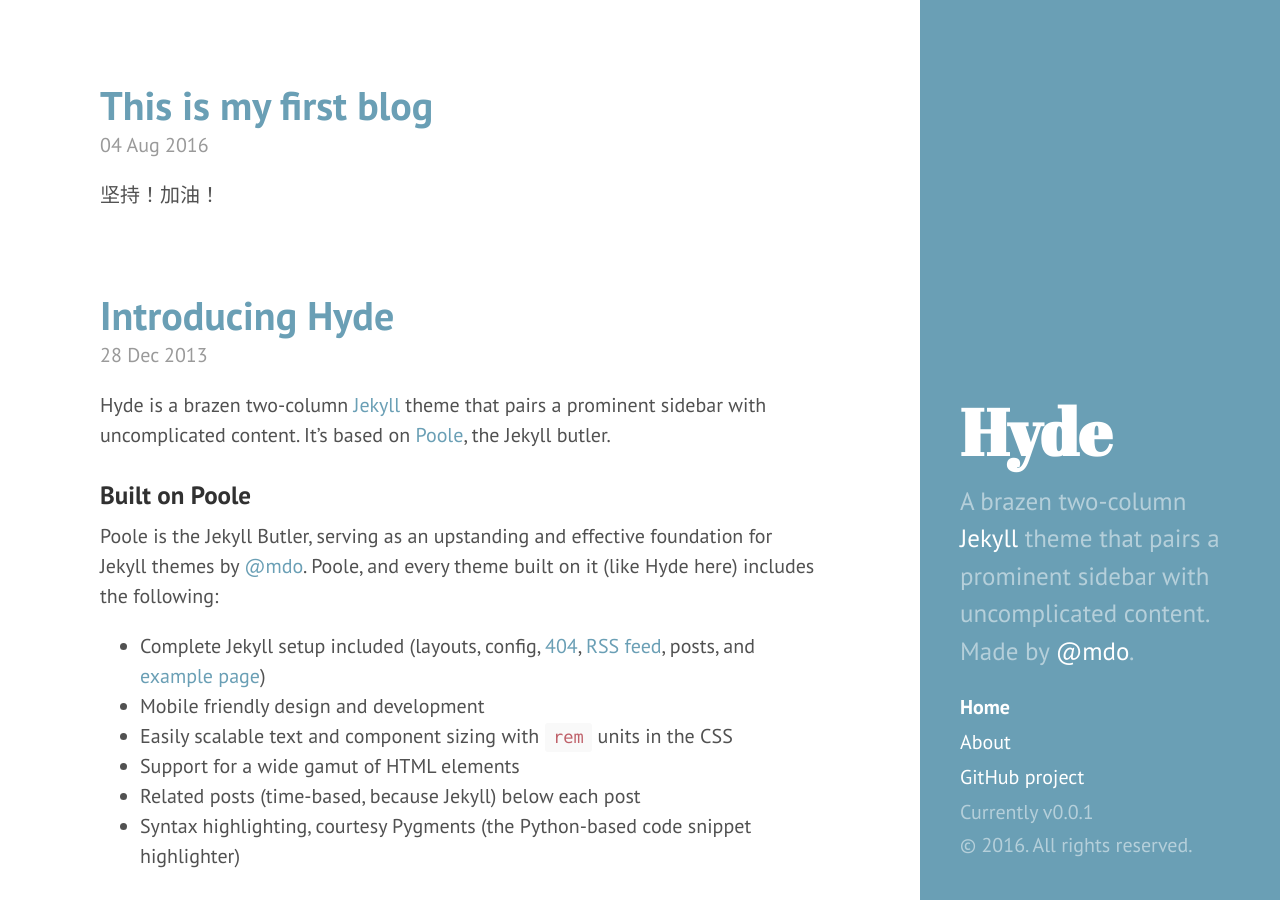
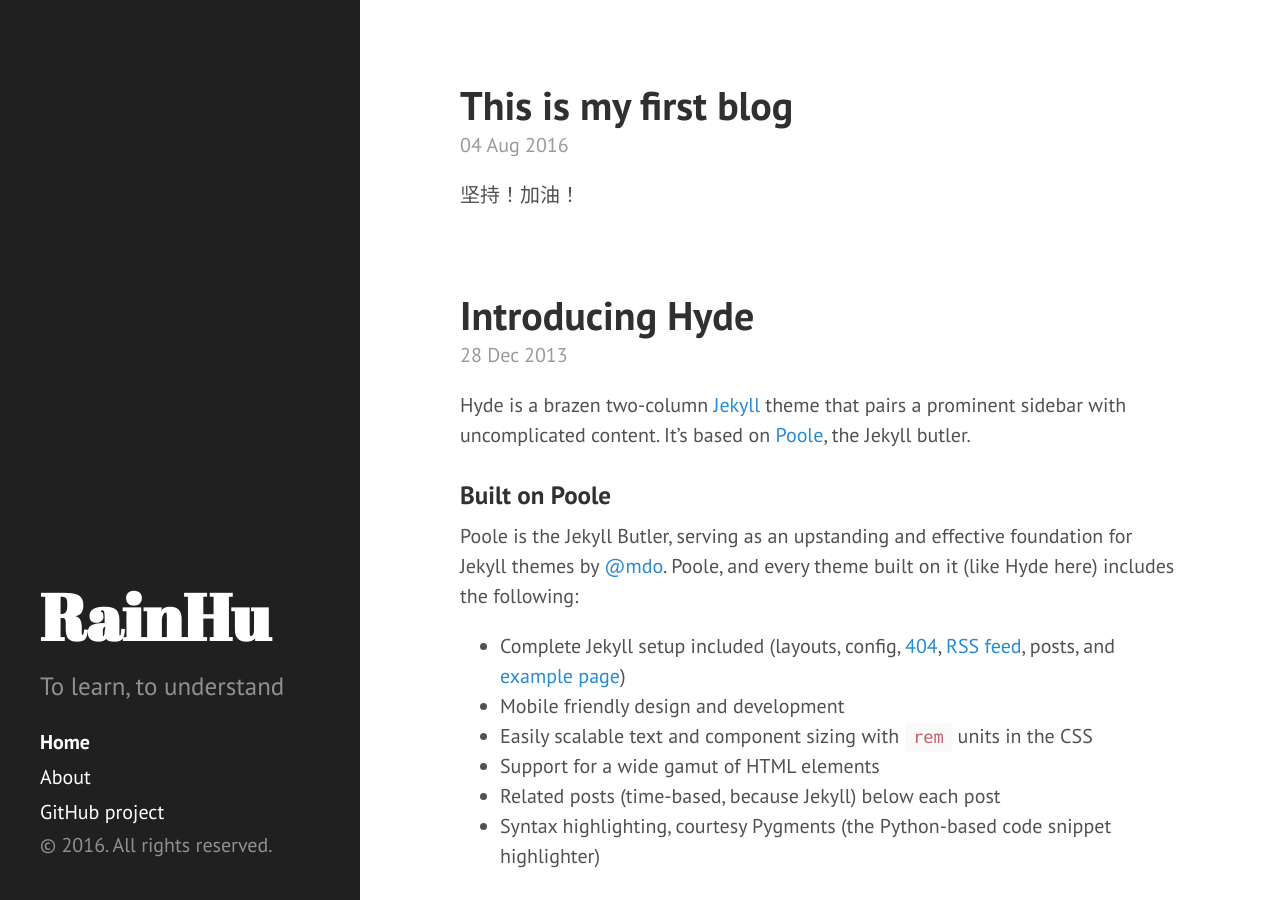
Before and after one commit to rainhu/rainhu.github.io, a Jekyll site: the page built from index.html, in a window 1280 px wide and 900 px high. Built offline with Jekyll 4.4.1, drawn with Linux system fonts in a browser that asks for light colours; Markdown is read by kramdown in place of the engine named in the settings; the list of posts is cut into pages by our own code.

Commit message:
update web

```diff
--- a/_config.yml
+++ b/_config.yml
@@ -7,15 +7,16 @@ highlighter:      pygments
 #relative_permalinks: true
 
 # Setup
-title:            Hyde
+title:            RainHu
 tagline:          'A Jekyll theme'
-description:      'A brazen two-column <a href="http://jekyllrb.com" target="_blank">Jekyll</a> theme that pairs a prominent sidebar with uncomplicated content. Made by <a href="https://twitter.com/mdo" target="_blank">@mdo</a>.'
+description:      'To learn, to understand'
 url:              http://hyde.getpoole.com
 baseurl:          /
 
 author:
-  name:           'Mark Otto'
+  name:           'Rain Hu'
   url:            https://twitter.com/mdo
+  email:          zhengyu_hu@163.com
 
 paginate:         5
 
--- a/_includes/sidebar.html
+++ b/_includes/sidebar.html
@@ -28,7 +28,7 @@
 
       <!-- <a class="sidebar-nav-item" href="{{ site.github.repo }}/archive/v{{ site.version }}.zip">Download</a> -->
       <a class="sidebar-nav-item" href="{{ site.github.repo }}">GitHub project</a>
-      <span class="sidebar-nav-item">Currently v{{ site.version }}</span>
+      <!-- <span class="sidebar-nav-item">Currently v{{ site.version }}</span> -->
     </nav>
 
     <p>&copy; {{ site.time | date: '%Y' }}. All rights reserved.</p>
--- a/_layouts/default.html
+++ b/_layouts/default.html
@@ -3,7 +3,7 @@
 
   {% include head.html %}
 
-  <body class="theme-base-0d layout-reverse">
+  <body>
 
     {% include sidebar.html %}
 
```
